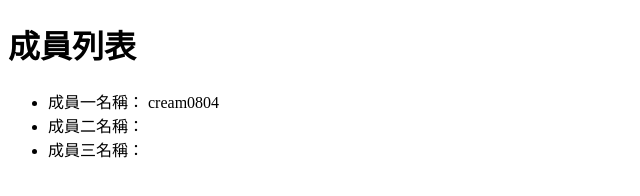
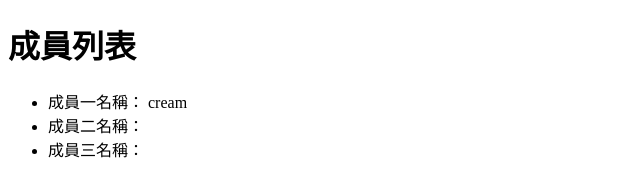
Before and after one commit to cream0804/gitPractice2, a plain HTML site: page index.html in a window 1280 px wide. Shown: the full height of the page, 0-640 px from the left. Drawn offline with Linux system fonts and the light colour scheme.

Commit message:
修改名字

```diff
--- a/index.html
+++ b/index.html
@@ -8,7 +8,7 @@
   <body>
     <h1>成員列表</h1>
     <ul>
-      <li>成員一名稱： cream0804</li>
+      <li>成員一名稱： cream</li>
       <li>成員二名稱：</li>
       <li>成員三名稱：</li>
     </ul>
```
